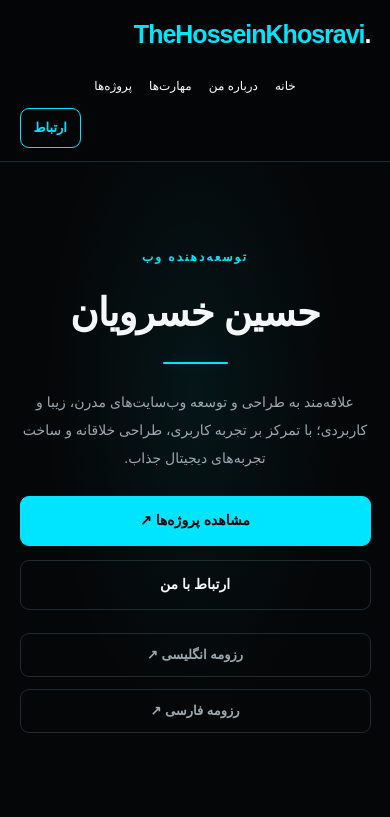
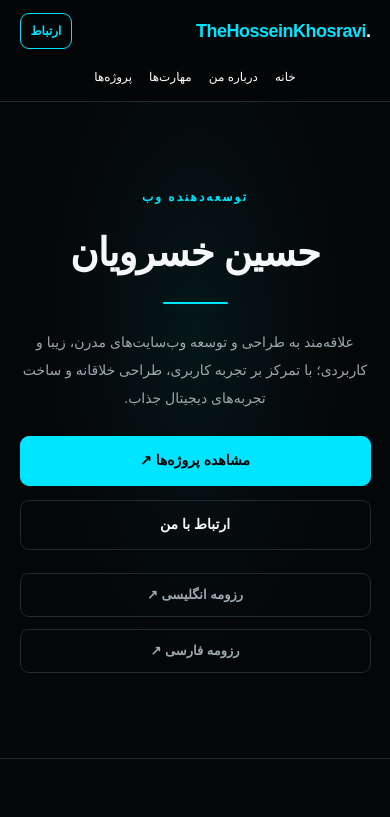
Before and after one commit to Luffysun09/Real-Web-Project, a Django app: page / in a window 390 px wide. Shown: the top 817 px of the page. Run offline with Django 5.2, Linux system fonts and the light colour scheme.

Commit message:
Update Style.css

```diff
--- a/mywebsite/static/css/Style.css
+++ b/mywebsite/static/css/Style.css
@@ -72,28 +123,30 @@ header {
 
 .navbar {
     display: grid;
-    grid-template-columns: 1fr auto 1fr;
+    grid-template-columns: minmax(0, 1fr) auto minmax(0, 1fr);
     align-items: center;
-
     direction: ltr;
 
     padding: 18px 7%;
 
     background: transparent;
     border-bottom: 1px solid var(--border);
+
+    animation: navbar-reveal 0.7s ease both;
 }
 
 .logo {
     grid-column: 3;
+    grid-row: 1;
     justify-self: end;
 
     font-size: 25px;
     font-weight: 800;
     letter-spacing: -1px;
-
     color: var(--cyan);
 
-    transition: var(--transition);
+    transition: color var(--transition), text-shadow var(--transition);
+    animation: nav-item-reveal 0.6s ease 0.15s both;
 }
 
 .logo:hover {
@@ -117,12 +172,19 @@ header {
 
 .nav-links a {
     position: relative;
+    white-space: nowrap;
 
     color: #FFFFFF;
     font-size: 14px;
 
     transition: color var(--transition);
+    animation: nav-item-reveal 0.5s ease both;
 }
+
+.nav-links a:nth-child(1) { animation-delay: 0.20s; }
+.nav-links a:nth-child(2) { animation-delay: 0.30s; }
+.nav-links a:nth-child(3) { animation-delay: 0.40s; }
+.nav-links a:nth-child(4) { animation-delay: 0.50s; }
 
 .nav-links a:hover {
     color: var(--cyan);
@@ -130,6 +192,7 @@ header {
 
 .talk-button {
     grid-column: 1;
+    grid-row: 1;
     justify-self: start;
 
     display: inline-flex;
@@ -146,29 +209,27 @@ header {
 
     font-size: 13px;
     font-weight: bold;
+    white-space: nowrap;
 
     transition:
         background-color var(--transition),
         color var(--transition),
         box-shadow var(--transition),
         transform var(--transition);
+
+    animation: nav-item-reveal 0.6s ease 0.25s both;
 }
 
 .talk-button:hover {
     background-color: var(--cyan);
     color: var(--bg);
-
     box-shadow: 0 0 22px var(--cyan-glow);
     transform: translateY(-2px);
 }
 
-
-
-
-
-
-
-
+/* =========================
+   4. HOME / HERO
+========================= */
 .home {
     position: relative;
 
@@ -897,6 +831,10 @@ footer a:hover {
 
     .nav-links a {
         font-size: 13px;
+    }
+
+    .logo {
+        font-size: 22px;
     }
 
     .talk-button {
@@ -945,28 +883,23 @@ footer a:hover {
     }
 }
 
-
-
-
-
-
-
+/* =========================
+   16. MOBILE
+========================= */
 @media (max-width: 550px) {
-
     .navbar {
-        display: grid;
-        grid-template-columns: auto 1fr auto;
-        gap: 12px;
-
+        grid-template-columns: minmax(0, 1fr) auto minmax(0, 1fr);
+        gap: 10px;
         padding: 13px 5%;
     }
 
     .logo {
         grid-column: 3;
+        grid-row: 1;
         justify-self: end;
+        font-size: 18px;
+        letter-spacing: -0.5px;
     }
-
-
 
     .nav-links {
         grid-column: 1 / -1;
@@ -983,13 +917,13 @@ footer a:hover {
         font-size: 12px;
     }
 
-    .nav-links a::after {
-        bottom: -4px;
-    }
-
     .talk-button {
         grid-column: 1;
+        grid-row: 1;
         justify-self: start;
+
+        padding: 7px 10px;
+        font-size: 12px;
     }
 
     .home,
```
Also changed, not shown: other parts of mywebsite/static/css/Style.css (+94 -170 lines).
